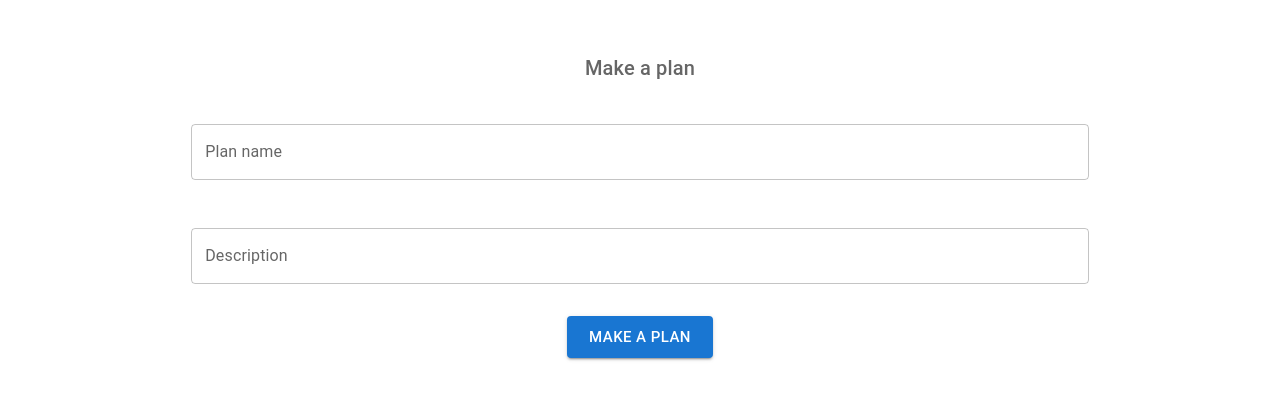
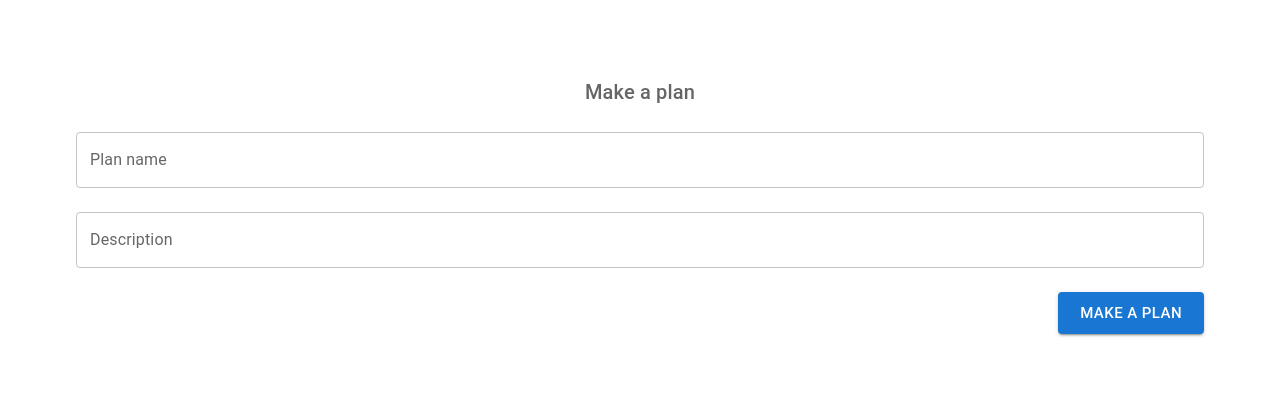
Before and after one commit to SharjeelSIqbal/practice-next, a Next.js app: page / in a window 1280 px wide. Shown: the part 191-590 px from the top of the page. Built offline with nearby package versions, Linux system fonts and the light colour scheme.

Commit message:
Fixed an issue where the styling for DatePicker and TimePicker messed with the TextArea styling and input padding. DatePicker and TimePicker is fully functional now and can record the startDate and time of the event

```diff
--- a/components/PlanForm.jsx
+++ b/components/PlanForm.jsx
@@ -1,21 +1,37 @@
 import {Component} from 'react';
 import { TextField, Button, Container, Typography, Grid, Paper} from '@mui/material';
 import Link from 'next/link';
-import { DatePicker} from '@material-ui/pickers';
+import { LocalizationProvider, TimePicker, StaticTimePicker } from '@mui/lab';
+import { DatePicker } from '@material-ui/pickers';
+import AdapterDateFns from '@mui/lab/AdapterDateFns';
+import { MobileDatePicker,  DesktopDatePicker, DesktopTimePicker } from '@mui/lab';
 
+import DateFnsUtils from '@date-io/date-fns';
+// import { withStyles } from '@mui/material';
 
+// const useStyles = theme => ({
+//   root {
+
+//   }
+// })
 export default class PlanForm extends Component {
   constructor(props){
     super(props);
     this.state = {
-      isClicked: false
+      isClicked: false,
+      startDate: null,
     }
     this.onChange = this.onChange.bind(this);
     this.onSubmit = this.onSubmit.bind(this);
+    this.onStartDate = this.onStartDate.bind(this);
   }
 
   onChange(e) {
     this.setState({ [e.target.name]: e.target.value})
+  }
+  onStartDate(e){
+    console.log(e);
+    this.setState({startDate: e});
   }
 
   onSubmit(e){
@@ -33,7 +49,7 @@ export default class PlanForm extends Component {
         justifyContent="center"
         align="center"
         direction="column"
-        style={{minHeight: '100vh', maxWidth: '80%'}}
+        style={{minHeight: '100vh', maxWidth: '100%'}}
         spacing={3}
          >
           <Grid item>
@@ -47,12 +63,38 @@ export default class PlanForm extends Component {
             </ Typography>
           </Grid>
           <Grid item>
-            <TextField name="plan" size="large" onChange={this.onChange} fullWidth margin="normal" label="Plan name"/>
+            <TextField  name="plan" onChange={this.onChange} fullWidth label="Plan name"/>
           </Grid>
           <Grid item>
-            <TextField name="description" onChange={this.onChange} fullWidth margin="normal" label="Description" />
+            <TextField name="description" onChange={this.onChange} fullWidth label="Description" />
           </Grid>
-          <Grid item>
+          <LocalizationProvider dateAdapter={AdapterDateFns}>
+            <Grid item>
+              <DesktopDatePicker
+                fullWidth
+                label="Start date"
+                value={this.state.startDate}
+                minDate={this.state.startDate}
+                onChange={this.onStartDate}
+                renderInput={(params) => <TextField
+                  name="startDate"
+                  fullWidth {...params}
+                />}
+              />
+            </Grid>
+            <Grid item>
+              <DesktopTimePicker
+                label="Start time"
+                value={this.state.startDate}
+                minDate={this.state.startDate}
+                onChange={this.onStartDate}
+                renderInput={(params) => <TextField
+                  name="startDate"
+                  fullWidth {...params} />}
+              />
+            </Grid>
+          </LocalizationProvider>
+          <Grid item align="right">
             <Button variant="contained" type="submit" align="right" color="primary" size="large">
               Make a plan
             </Button>
--- a/package.json
+++ b/package.json
@@ -15,8 +15,10 @@
     "@material-ui/core": "^4.12.3",
     "@material-ui/icons": "^4.11.2",
     "@material-ui/pickers": "^3.3.10",
+    "@mui/lab": "^5.0.0-alpha.51",
     "@mui/material": "^5.0.4",
-    "date-fns": "^2.0.0-beta.5",
+    "@mui/styles": "^5.0.1",
+    "date-fns": "^2.25.0",
     "express": "^4.17.1",
     "fontsource-roboto": "^4.0.0",
     "mongoose": "^6.0.11",
```
Also changed, not shown: 1 other file (tests, documents, lock files or other folders).
